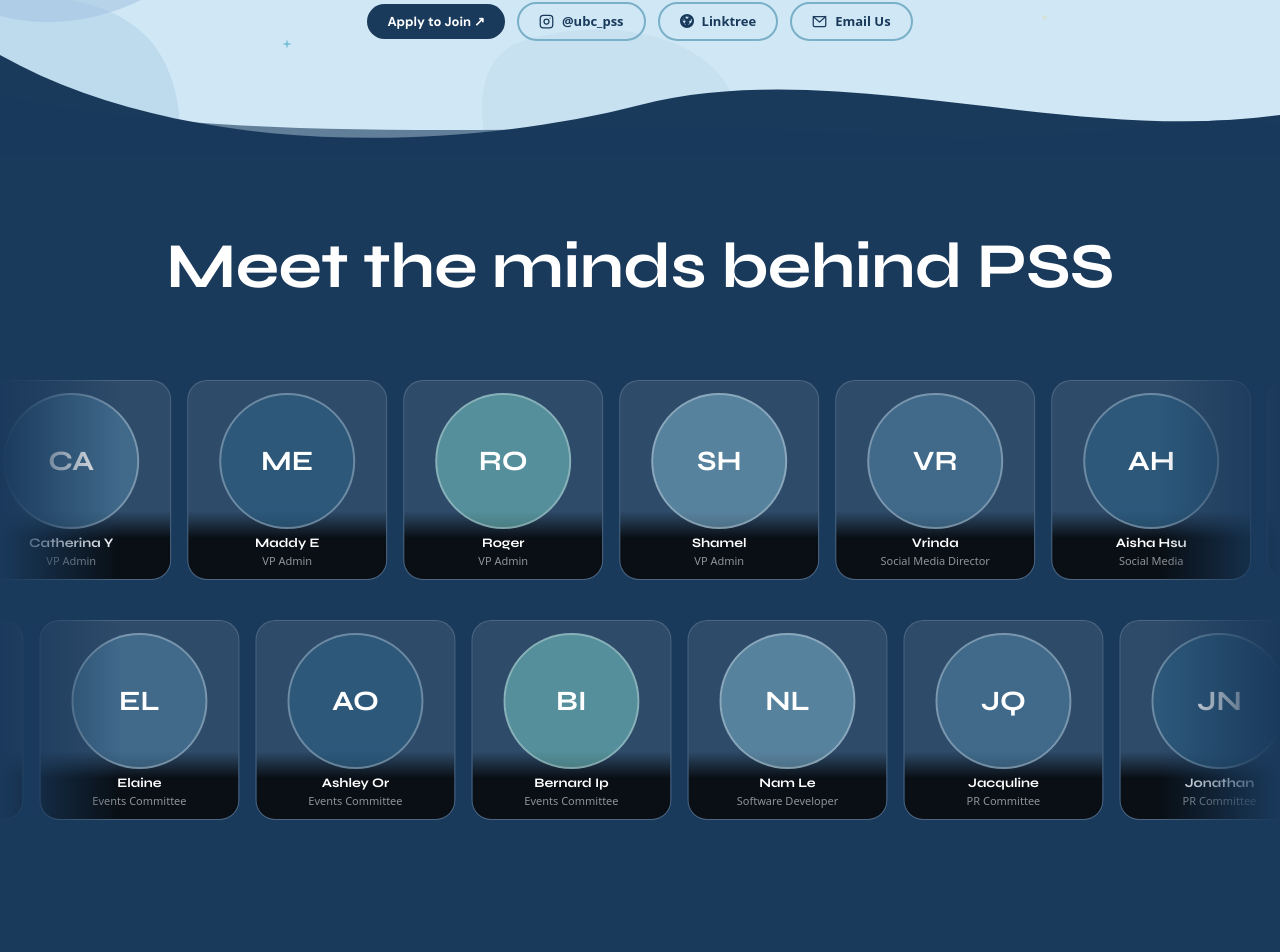
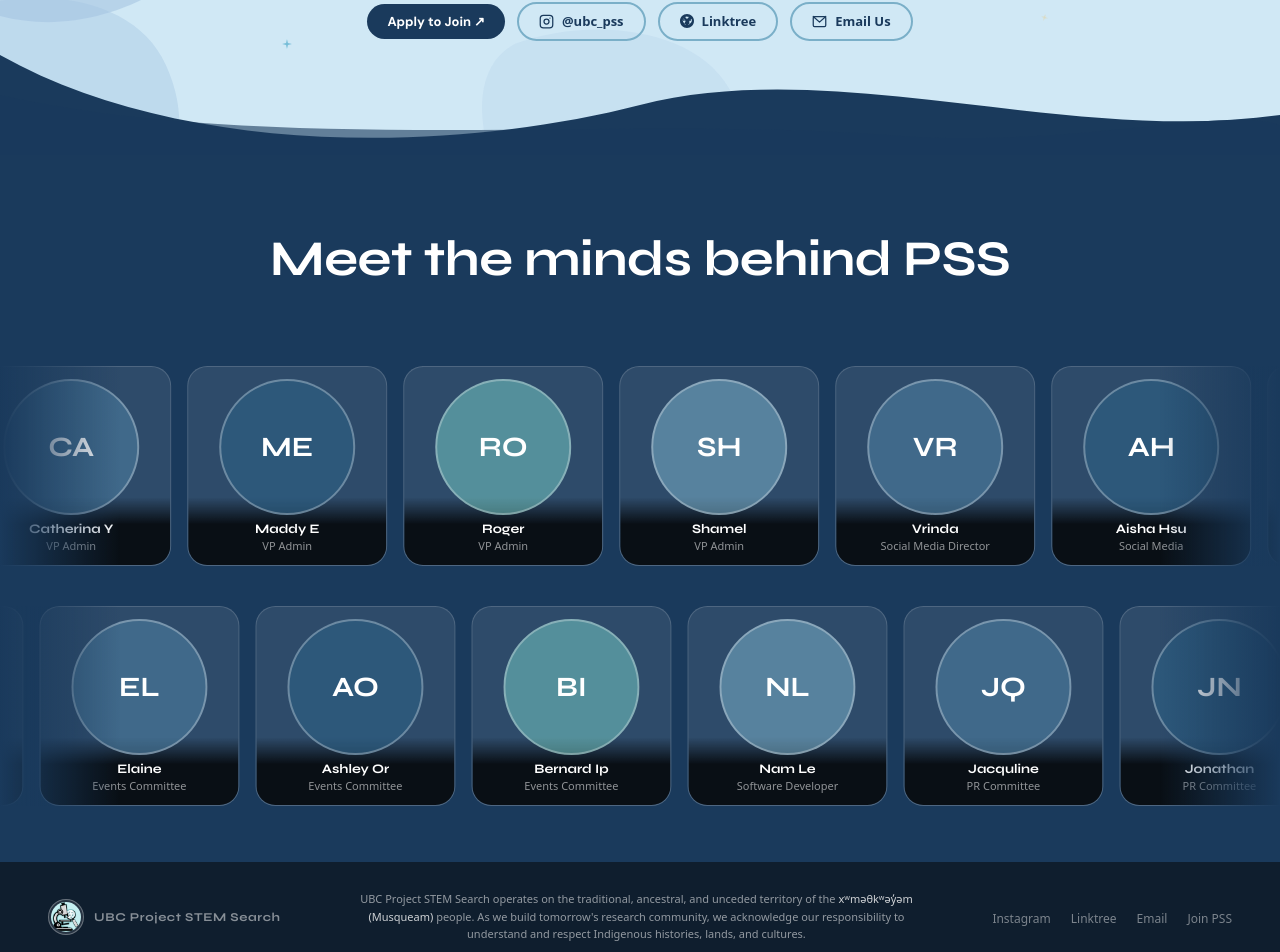
Before and after one commit to KuanKongy/UBCPSS, a React (Vite) app: page / in a window 1280 px wide. Shown: the part 6127-7079 px from the top of the page. Built offline with nearby package versions, Linux system fonts and the light colour scheme.

Commit message:
Wrore READme, ready to deploy

```diff
--- a/index.html
+++ b/index.html
@@ -3,7 +3,7 @@
   <head>
     <meta charset="UTF-8" />
     <meta name="viewport" content="width=device-width, initial-scale=1.0" />
-    <title>UBC Project STEM Search — Find Your Research Home</title>
+    <title>UBCPSS: Project STEM Search — Find Your Research Home</title>
     <meta name="description" content="UBC Project STEM Search (PSS) connects undergraduate students with professors, labs, and the skills to land their first research position. Join our UBC AMS club." />
     <meta property="og:title" content="UBC Project STEM Search" />
     <meta property="og:description" content="Bridging the gap between classroom learning and hands-on research for UBC undergrads." />
--- a/src/components/layout/Footer.tsx
+++ b/src/components/layout/Footer.tsx
@@ -18,7 +18,7 @@ export default function Footer() {
         </div>
 
         {/* Acknowledgement — centre, fills available space */}
-        <p className="flex-1 text-[11px] text-white/55 leading-relaxed text-center max-w-[380px] mx-auto">
+        <p className="flex-1 text-[11px] text-white/55 leading-relaxed text-center max-w-[580px] mx-auto">
           UBC Project STEM Search operates on the traditional, ancestral, and unceded territory of the{' '}
           <span className="text-white/80 font-medium">xʷməθkʷəy̓əm (Musqueam)</span> people. As we build
           tomorrow's research community, we acknowledge our responsibility to understand and respect
--- a/src/components/sections/Team.tsx
+++ b/src/components/sections/Team.tsx
@@ -65,12 +65,12 @@ function TeamCard({ initials, name, role, avatarIndex, linkedin }: typeof TEAM_M
 
 export default function Team() {
   return (
-    <section id="team" className="bg-pss-700 pt-20 pb-24 overflow-hidden">
+    <section id="team" className="bg-pss-700 pt-20 pb-8 overflow-hidden">
       <div className="sc py-0">
         <ScrollReveal className="text-center mb-20">
           <h2
             className="font-syne font-bold text-white leading-[1.05] tracking-[-0.01em]"
-            style={{ fontSize: 'clamp(38px, 5vw, 64px)' }}
+            style={{ fontSize: 'clamp(38px, 5vw, 50px)' }}
           >
             Meet the minds behind PSS
           </h2>
@@ -87,7 +87,7 @@ export default function Team() {
       </div>
 
       {/* Row 2 — scrolls right */}
-      <div className="ticker-wrap mb-20" role="region" aria-label="Team members row 2">
+      <div className="ticker-wrap mb-6" role="region" aria-label="Team members row 2">
         <div className="flex gap-4 animate-ticker-rtl ticker-row" style={{ width: 'max-content' }}>
           {ROW2.map((m, i) => (
             <TeamCard key={`r2-${i}`} {...m} />
--- a/src/main.tsx
+++ b/src/main.tsx
@@ -1,7 +1,7 @@
 import { StrictMode } from 'react'
 import { createRoot } from 'react-dom/client'
 import './index.css'
-import App from './App'
+import App from './App.js'
 
 if (import.meta.env.DEV) {
   const faviconLink = document.querySelector<HTMLLinkElement>('link[rel="icon"]')
```
Also changed, not shown: vercel.json (added), 1 other file (tests, documents, lock files or other folders).
